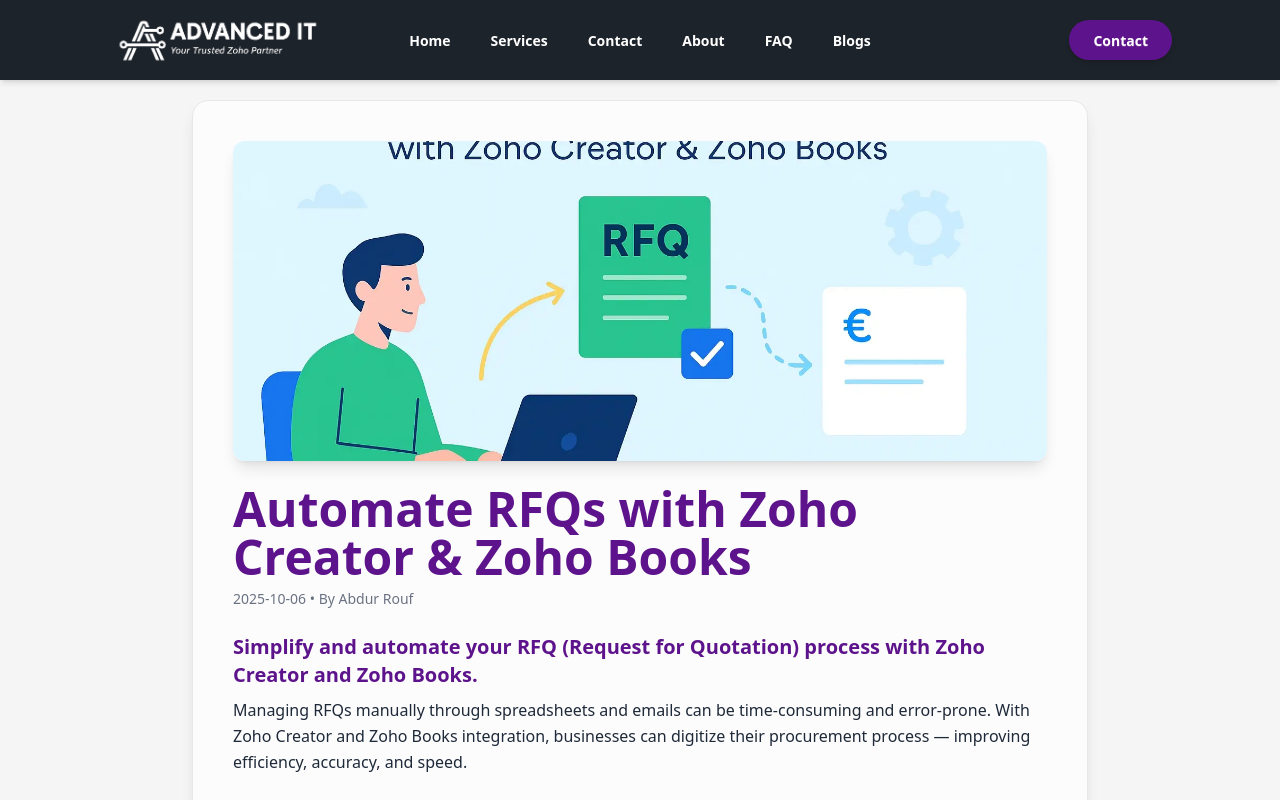
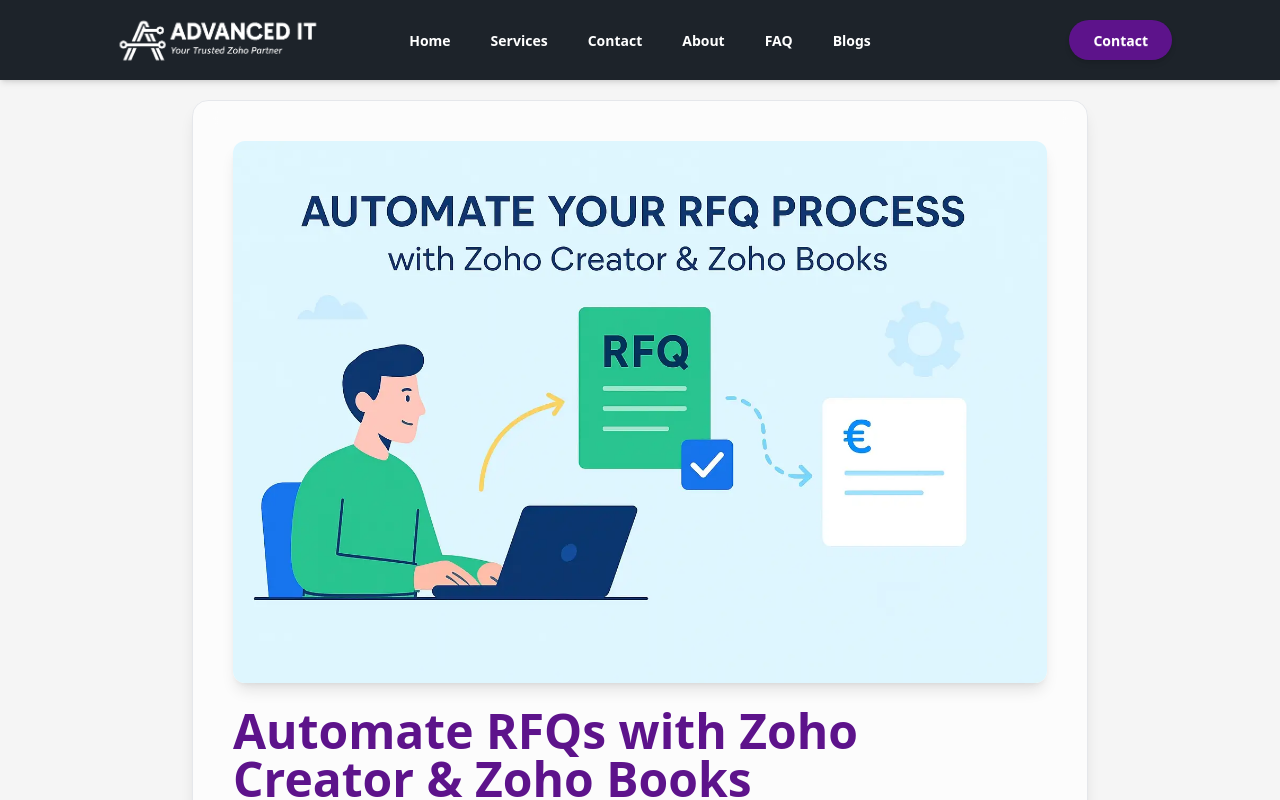
Before and after one commit to arouf01/advancedit, a React (Vite) app: page /blogs/automate-rfqs-with-zoho-creator-and-zoho-books in a window 1280 px wide. Shown: the top 800 px of the page. Built offline with nearby package versions, Linux system fonts and the light colour scheme.

Commit message:
Date: 06/10/2025: RFQ Blog Publish

```diff
--- a/src/Components/BlogDetails.jsx
+++ b/src/Components/BlogDetails.jsx
@@ -88,7 +88,7 @@ const BlogDetails = () => {
               src={image}
               alt={title}
               title={title}
-              className="w-full h-64 md:h-72 lg:h-80 object-cover rounded-xl mb-6 shadow-lg"
+              className="w-full max-h-[600px] object-contain rounded-xl mb-6 shadow-lg mx-auto"
             />
           )}
 
```
